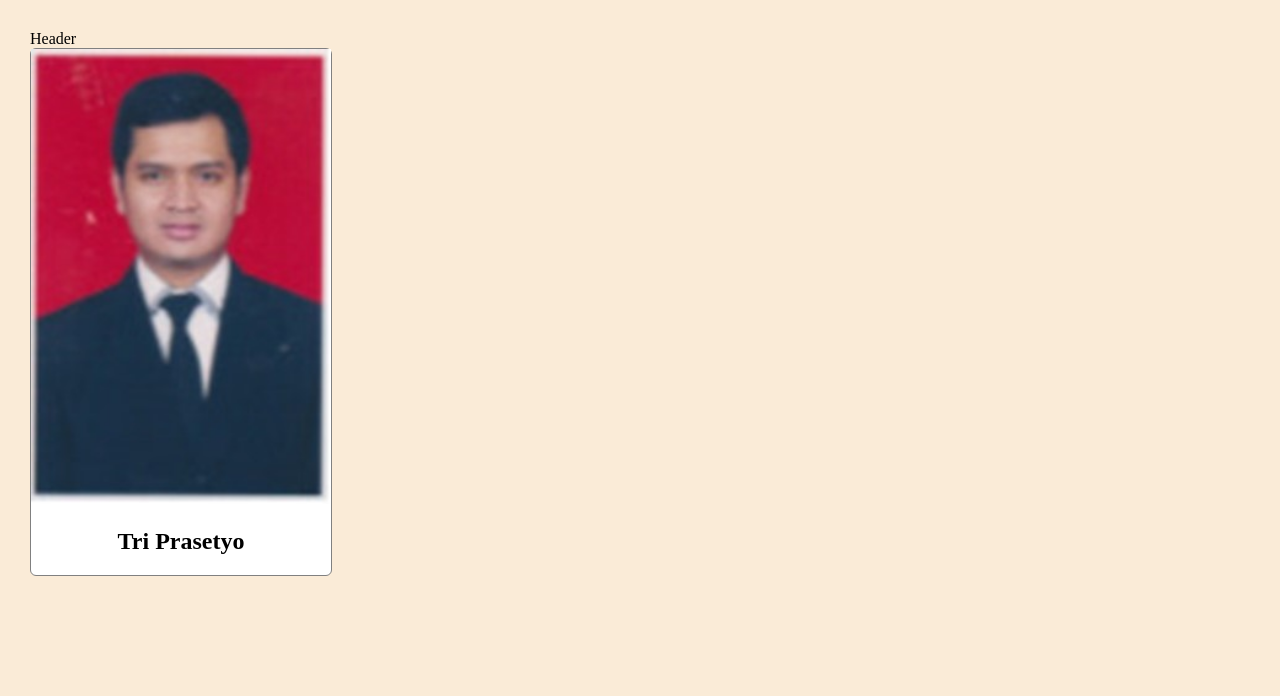
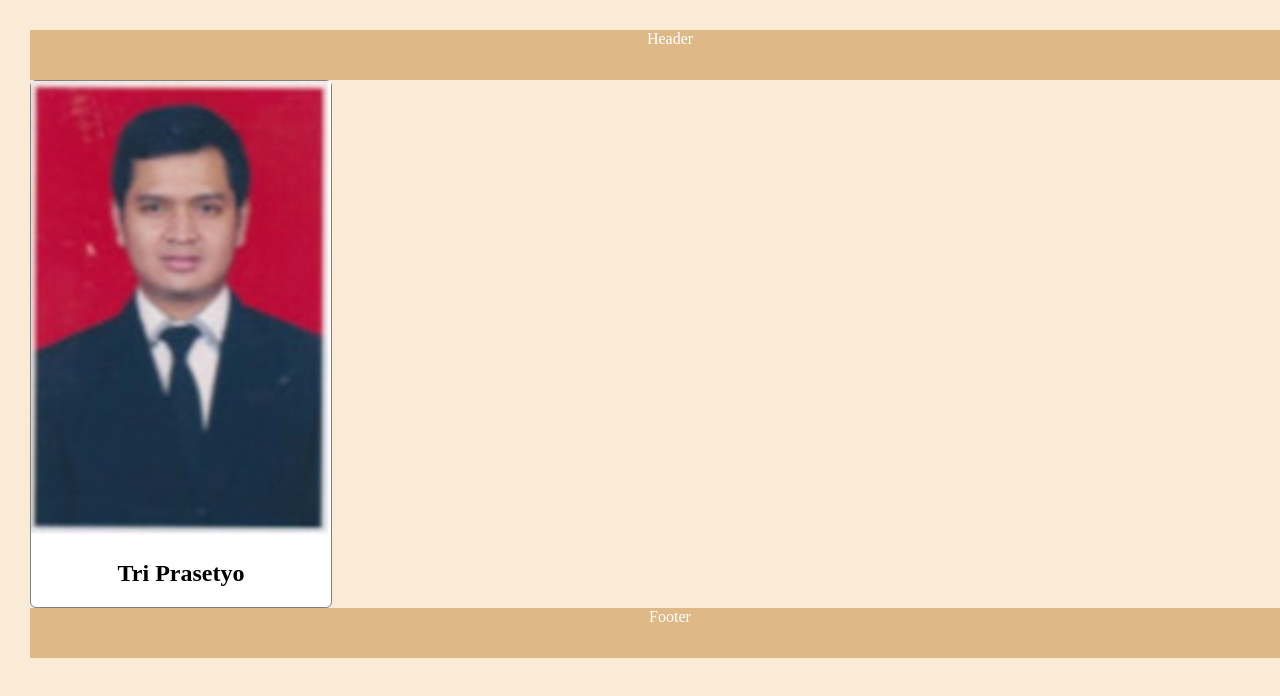
Before and after one commit to triprasetyo/triprasetyo, a plain HTML site: page index.html in a window 1280 px wide. Shown: the top 696 px of the page. Drawn offline with Linux system fonts and the light colour scheme.

Commit message:
Penambahan syntax

```diff
--- a/index.html
+++ b/index.html
@@ -10,6 +10,7 @@
             <img id="profile-image" src="images/triprasetyo.jpg" alt="profile image">
             <h2 id="profile-name">Tri Prasetyo</h2>
         </div>
+        <div id="footer">Footer</div>
 
 
 
--- a/style.css
+++ b/style.css
@@ -20,7 +20,15 @@
     text-align:center;
 }
 
-<<<<<<< HEAD
+#footer{
+    width:100%;
+    height:50px;
+    line-weight:50px;
+    background-color:burlywood;
+    text-align:center;
+    color:white;
+}
+
 #header{
     width:100%;
     height:50px;
@@ -29,5 +37,3 @@
     text-align:center;
     color:white;
 }
-=======
->>>>>>> 449ce82ac4c62cdf8482d83eeb52d3f01a5d5f63
```
